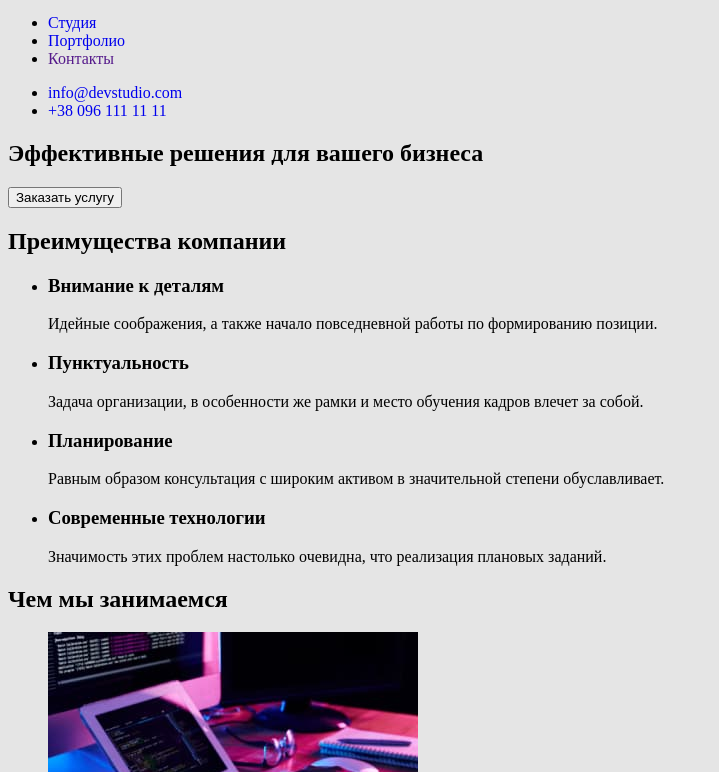
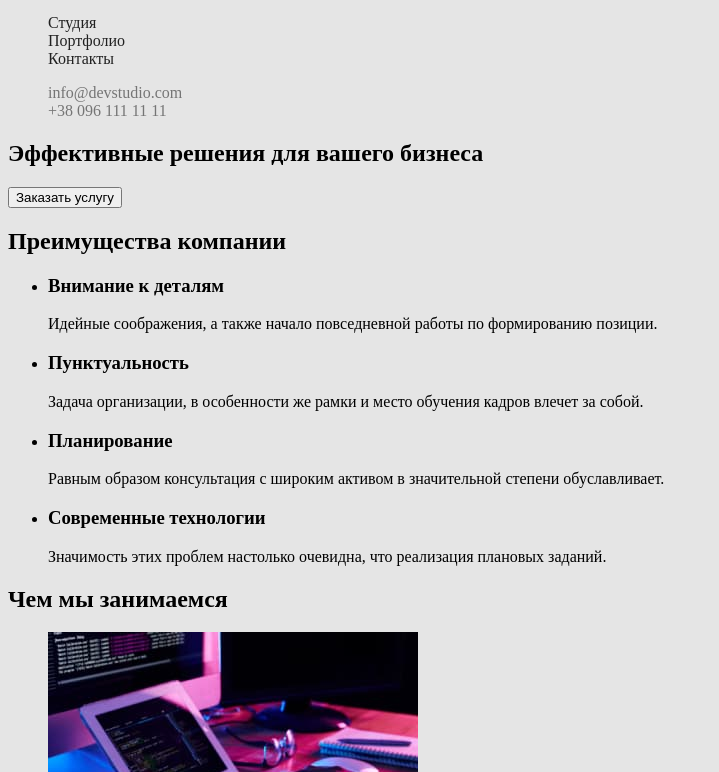
Before and after one commit to apreutes/goit-markup-hw-02, a plain HTML site: page index.html in a window 1280 px wide. Shown: the part 28-800 px from the top of the page, without its empty margins (0-719 px from the left). Drawn offline with Linux system fonts and the light colour scheme.

Commit message:
Стилизует цвет в Хедере

```diff
--- a/css/styles.css
+++ b/css/styles.css
@@ -2,6 +2,11 @@ body {
     background-color: #E5E5E5;
 }
 
+.list {
+    list-style: none;
+}
+
+/* Logo */
 .logo {
     color: #000000;
 }
@@ -11,3 +16,23 @@ body {
 a {
     text-decoration: none;
 }
+
+/* Site nav */
+
+.site-nav a {
+color: #212121;
+}
+
+.site-nav a:hover {
+    color: #2196F3
+}
+
+/* Contact section */
+
+.cont-sect a {
+    color: #757575
+}
+
+.cont-sect a:hover {
+    color:#2196F3
+}
--- a/index.html
+++ b/index.html
@@ -12,13 +12,13 @@
     <header>
       <nav>
         <a href="./index.html" class="logo"><span class="icon">Web</span>Studio</a>
-        <ul>
+        <ul class="site-nav list">
           <li><a href="./index.html">Студия</a></li>
           <li><a href="./portfolio.html">Портфолио</a></li>
           <li><a href="">Контакты</a></li>
         </ul>
       </nav>
-      <ul>
+      <ul class="cont-sect list">
         <li><a href="mailto:info@devstudio.com">info@devstudio.com</a></li>
         <li><a href="tel:+380961111111">+38 096 111 11 11</a></li>
       </ul>
```
Also changed, not shown: portfolio.html (+2 -2 lines).
